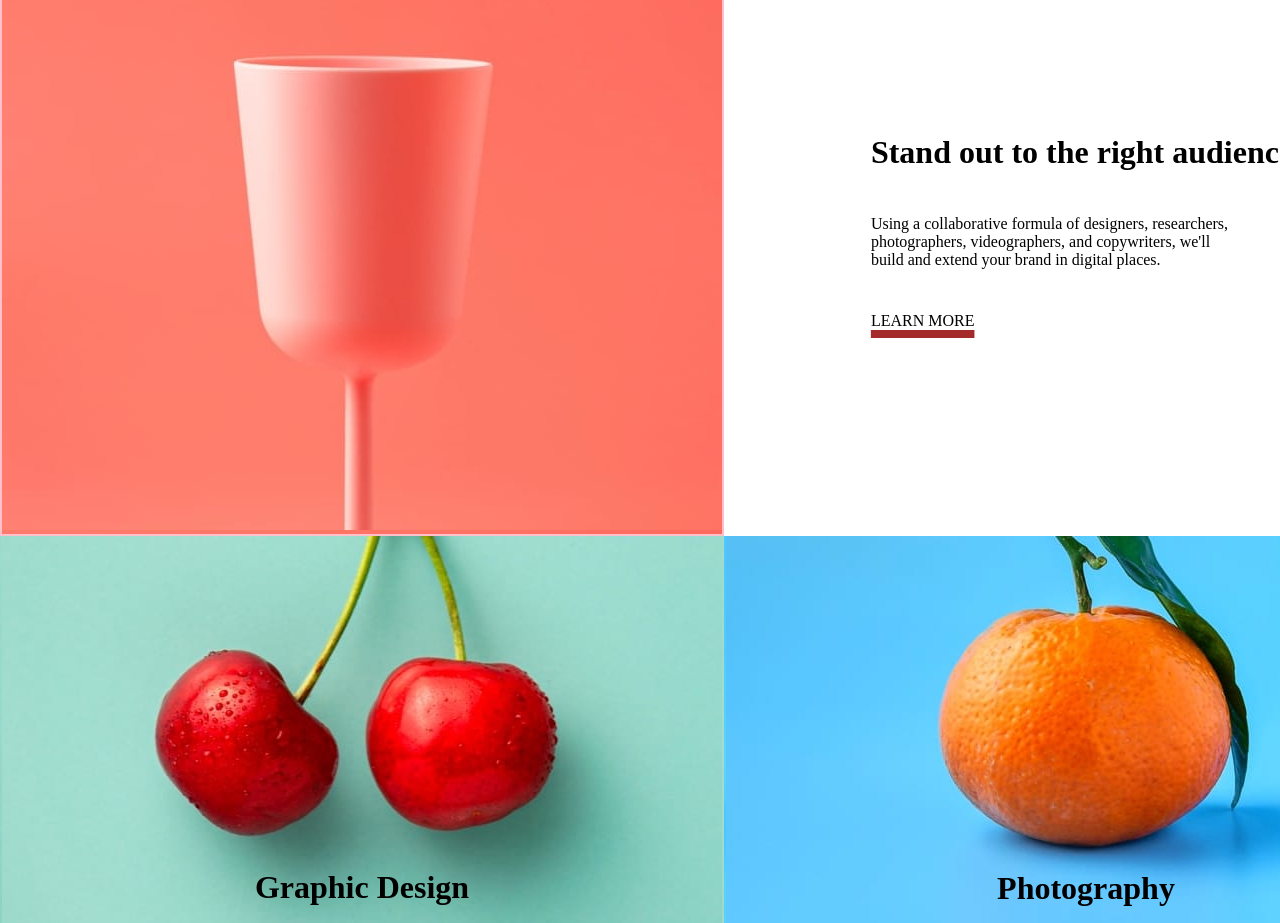
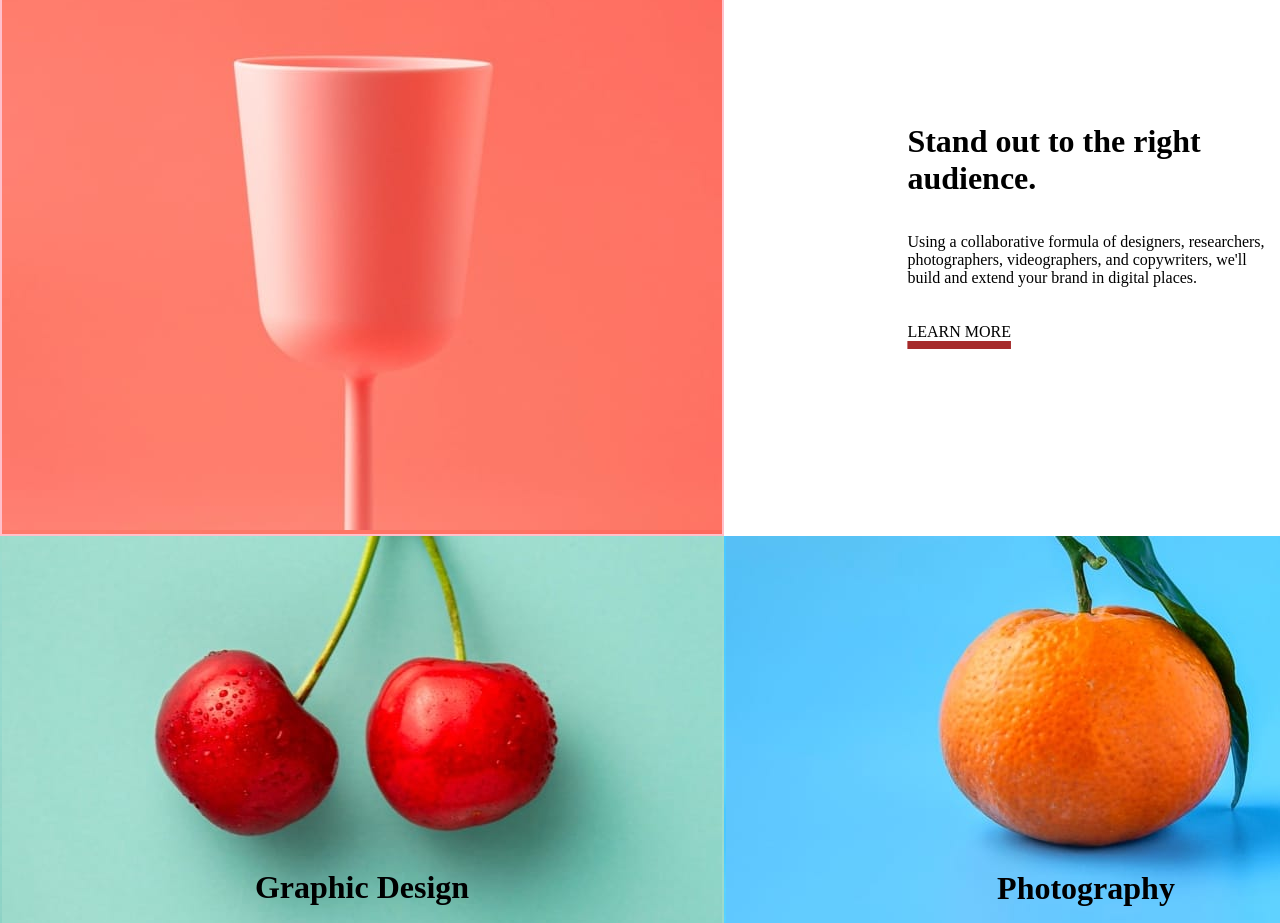
Before and after one commit to OlatundeRashidat/SunnyProject, a plain HTML site: page index.html in a window 1280 px wide. Shown: the part 1380-2303 px from the top of the page. Drawn offline with Linux system fonts and the light colour scheme.

Commit message:
paragraph break

```diff
--- a/index.html
+++ b/index.html
@@ -40,7 +40,7 @@
 </div>
 <div class= "item5">
   <div>
-  <p class="extrafont"> <b>Stand out to the right audience.</b><br/></p>
+  <p class="extrafont"> <b>Stand out to the right <br/>audience.</b></p>
   <p class="headingdescription"> Using a collaborative formula of designers, researchers, <br/>
     photographers, videographers, and copywriters, we'll <br/>
     build and extend your brand in digital places.</p>
@@ -108,6 +108,5 @@
            <img src="icons/icon-pinterest.svg" alt="pinterest icon"/>
       </div>
     </div>
-
 </body>
 </html>
```
